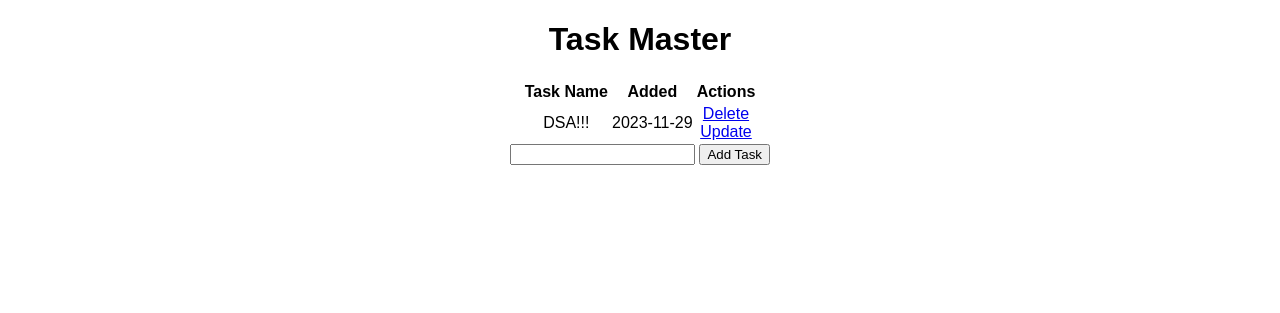
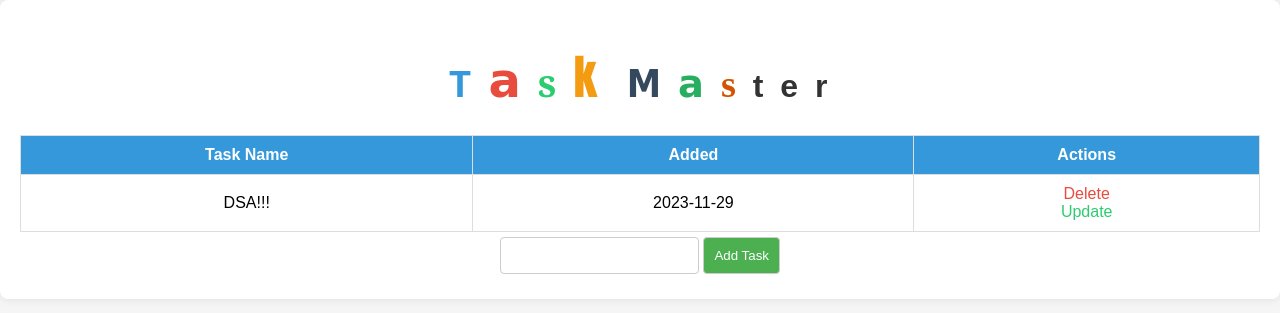
Before and after one commit to ChicIceCream/Flask-Task_Manager, a Flask app: page / in a window 1280 px wide. Shown: the top 313 px of the page. Run offline with Flask 3, Linux system fonts and the light colour scheme.

Commit message:
Improved Font

```diff
--- a/static/css/main.css
+++ b/static/css/main.css
@@ -1,9 +1,135 @@
+/* main.css */
 /* main.css */
 body {
     font-family: 'Arial', sans-serif;
+    background-color: #f5f5f5; /* Light gray background */
+    margin: 0;
+    padding: 0;
 }
 
 h1 {
     font-family: 'Arial', sans-serif;
+    color: #333; /* Dark gray text color */
+    letter-spacing: 4px; /* Increase letter spacing for a funky look */
+    text-align: center; /* Center the text */
 }
-    /* Additional styles for the heading if needed */
+
+/* Apply different styles to each letter */
+h1 span {
+    display: inline-block; /* Ensure each letter gets its own line */
+}
+
+/* Customize styles for each letter */
+h1 span:nth-child(1) {
+    font-family: 'Courier New', monospace;
+    color: #3498db; /* Blue color */
+    font-size: 1.2em; /* Larger font size */
+}
+
+h1 span:nth-child(2) {
+    font-family: 'Comic Sans MS', cursive;
+    color: #e74c3c; /* Red color */
+    font-size: 1.5em; /* Larger font size */
+}
+
+h1 span:nth-child(3) {
+    font-family: 'Georgia', serif;
+    color: #2ecc71; /* Green color */
+    font-size: 1.2em; /* Larger font size */
+}
+
+h1 span:nth-child(4) {
+    font-family: 'Impact', sans-serif;
+    color: #f39c12; /* Orange color */
+    font-size: 1.5em; /* Larger font size */
+}
+
+h1 span:nth-child(5) {
+    font-family: 'Palatino Linotype', serif;
+    color: #9b59b6; /* Purple color */
+    font-size: 1.2em; /* Larger font size */
+}
+
+h1 span:nth-child(6) {
+    font-family: 'Tahoma', sans-serif;
+    color: #34495e; /* Dark blue-gray color */
+    font-size: 1.2em; /* Larger font size */
+}
+
+h1 span:nth-child(7) {
+    font-family: 'Verdana', sans-serif;
+    color: #27ae60; /* Dark green color */
+    font-size: 1.2em; /* Larger font size */
+}
+
+h1 span:nth-child(8) {
+    font-family: 'Times New Roman', serif;
+    color: #d35400; /* Brown color */
+    font-size: 1.2em; /* Larger font size */
+}
+
+/* Add more styles for the remaining letters */
+
+.content {
+    background-color: #fff; /* White content background */
+    padding: 20px;
+    border-radius: 8px;
+    box-shadow: 0 0 10px rgba(0, 0, 0, 0.1); /* Subtle box shadow */
+}
+
+
+table {
+    width: 100%;
+    border-collapse: collapse;
+    margin-top: 20px;
+}
+
+th, td {
+    border: 1px solid #ddd; /* Light gray border */
+    padding: 10px;
+}
+
+th {
+    background-color: #3498db; /* Blue header background */
+    color: #fff; /* White text color for headings */
+}
+
+a {
+    text-decoration: none;
+    color: #3498db; /* Blue link color */
+    transition: color 0.3s;
+}
+
+a:hover {
+    color: #2078b4; /* Darker blue on hover */
+}
+
+input[type="text"], input[type="submit"] {
+    padding: 10px;
+    margin: 5px 0;
+    border: 1px solid #ccc;
+    border-radius: 4px;
+    outline: none; /* Remove default input outline */
+}
+
+input[type="submit"] {
+    background-color: #4caf50; /* Green submit button */
+    color: white;
+    cursor: pointer;
+    transition: background-color 0.3s, transform 0.3s;
+}
+
+input[type="submit"]:hover {
+    background-color: #45a049; /* Darker green on hover */
+    transform: scale(1.05); /* Grow on hover */
+}
+
+/* Customize the color for the Delete button */
+a[href^="/delete"] {
+    color: #e74c3c; /* Red delete button */
+}
+
+/* Customize the color for the Update button */
+a[href^="/update"] {
+    color: #2ecc71; /* Green update button */
+}
--- a/templates/index.html
+++ b/templates/index.html
@@ -6,7 +6,20 @@
 
     {% block body %}
     <div class="content" style="text-align: center">
-    <h1>Task Master</h1>
+        <h1>
+            <span>T</span>
+            <span>a</span>
+            <span>s</span>
+            <span>k</span>
+            <span> </span>
+            <span>M</span>
+            <span>a</span>
+            <span>s</span>
+            <span>t</span>
+            <span>e</span>
+            <span>r</span>
+        </h1>
+        </h1>
         {% if tasks|length < 1 %}
     <h4 style="text-align: center"> There are no tasks. Create one below </h4>
         {% else %}
```
Also changed, not shown: instance/test.db. Lines whose indentation alone changed are shown as unchanged.
